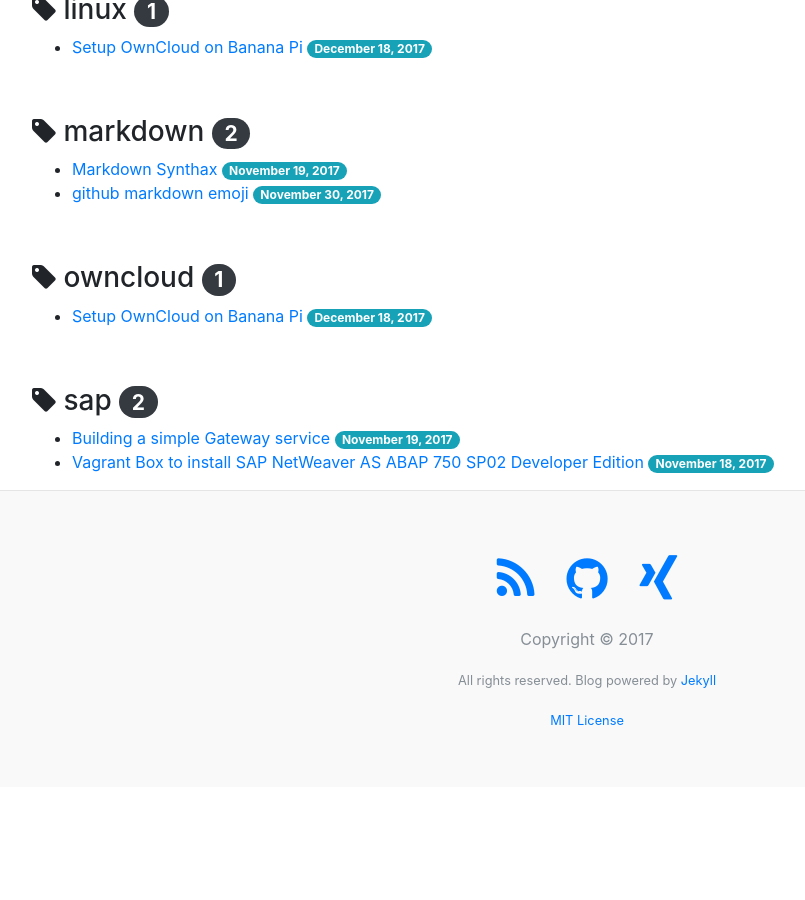
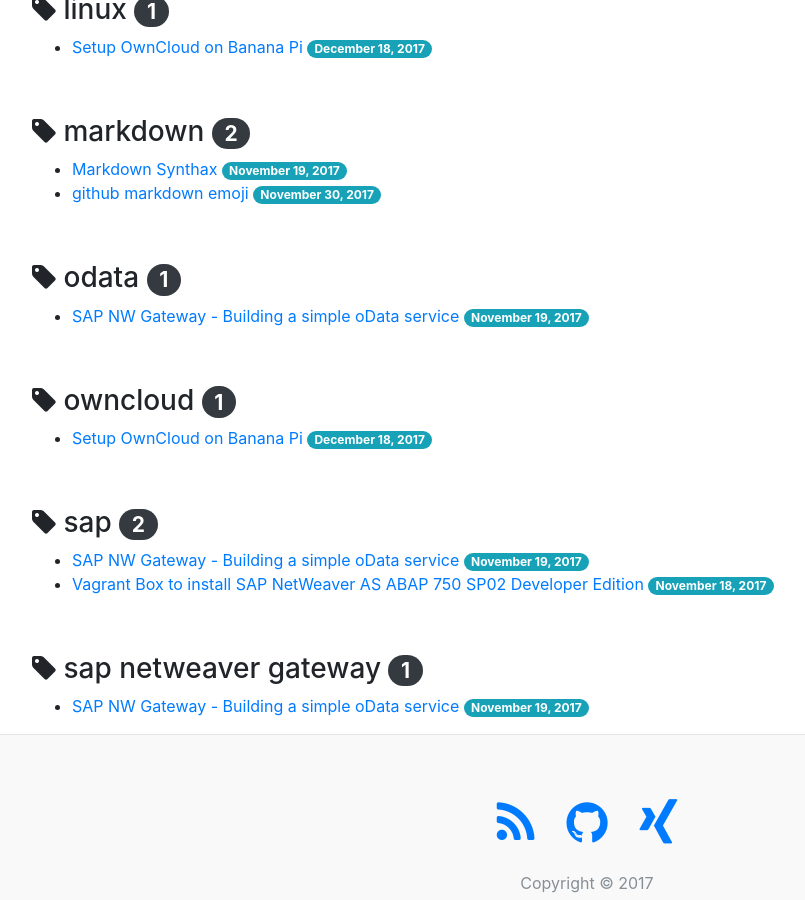
Before and after one commit to wechris/tips-tutorials, a Jekyll site: the page built from categories.html, in a window 1280 px wide and 900 px high, scrolled down 615 px. Shown: the whole window, without its empty margins (53-858 px from the left). Built offline with Jekyll 4.4.1, drawn with Linux system fonts in a browser that asks for light colours; before the commit the page ends 1402 px from its top, so only the background shows below that; some of the changed text lies outside the part shown.

Commit message:
changed description

```diff
--- a/_posts/2017-11-19-building-your-first-simple-gateway-service.md
+++ b/_posts/2017-11-19-building-your-first-simple-gateway-service.md
@@ -1,10 +1,10 @@
 ---
 layout: post
-title: Building a simple Gateway service
-description: Building a simple Gateway service.
+title: SAP NW Gateway - Building a simple oData service
+description: Building a simple oData service with SAP Netweaver Gateway.
 date: 2017-11-19 14:44:00+0100
-date_modified: 2017-11-19 14:44:00+0100
-categories: [sap]
+date_modified: 2017-12-20 19:44:00+0100
+categories: [sap, sap netweaver gateway, odata]
 tags:
   - sap
   - sap netweaver gateway
```
